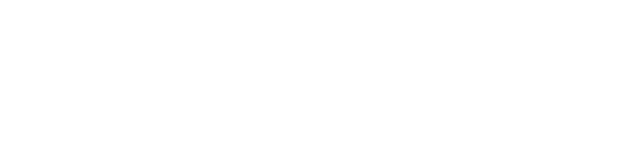
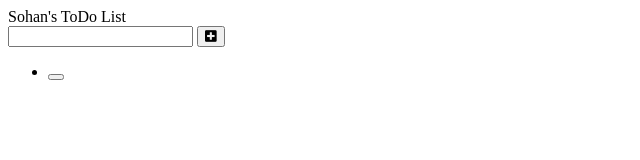
Before and after one commit to SohanR/todo-list, a website built with webpack: page index.html in a window 1280 px wide. Shown: the whole page, without its empty margins (0-640 px from the left). Built offline with nearby package versions, Linux system fonts and the light colour scheme.

Commit message:
todo structer #03

```diff
--- a/index.html
+++ b/index.html
@@ -18,6 +18,23 @@
     <title>Sohan's ToDo</title>
   </head>
   <body>
+    <header>Sohan's ToDo List</header>
+    <form>
+      <input type="text" class="todo-input" />
+      <button class="todo-button">
+        <i class="fas fa-plus-square"></i>
+      </button>
+    </form>
+    <div class="todo-container">
+      <ul class="todo-list">
+        <div class="todo">
+          <li>
+            <button></button>
+          </li>
+        </div>
+      </ul>
+    </div>
+
     <script src="./dist/bundle.js"></script>
   </body>
 </html>
```
